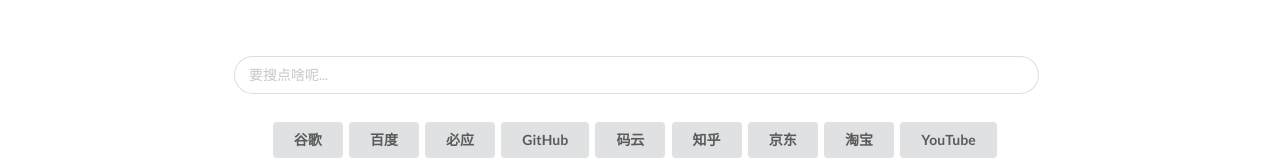
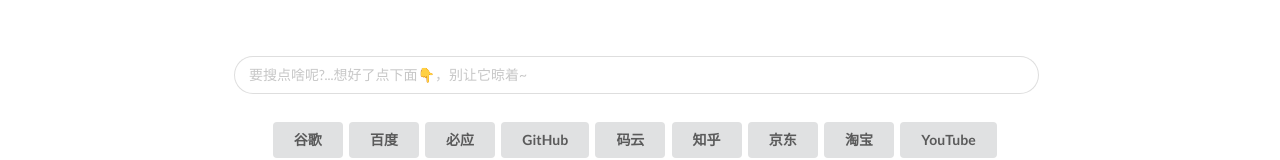
Before and after one commit to amiron0188/daohang, a plain HTML site: page index.html in a window 1280 px wide. Shown: the part 276-436 px from the top of the page. Drawn offline with Linux system fonts and the light colour scheme; some packages are replaced by stand-ins of ours; a script that the page names is missing.

Commit message:
Update index.html

```diff
--- a/index.html
+++ b/index.html
@@ -32,7 +32,7 @@
     <div class="ui search">
         <div class="ui input">
 
-            <input id="search" name="wd" class="prompt" placeholder="要搜点啥呢..." type="text" >
+            <input id="search" name="wd" class="prompt" placeholder="要搜点啥呢?...想好了点下面👇，别让它晾着~" type="text" >
 
     </div>
 
```
